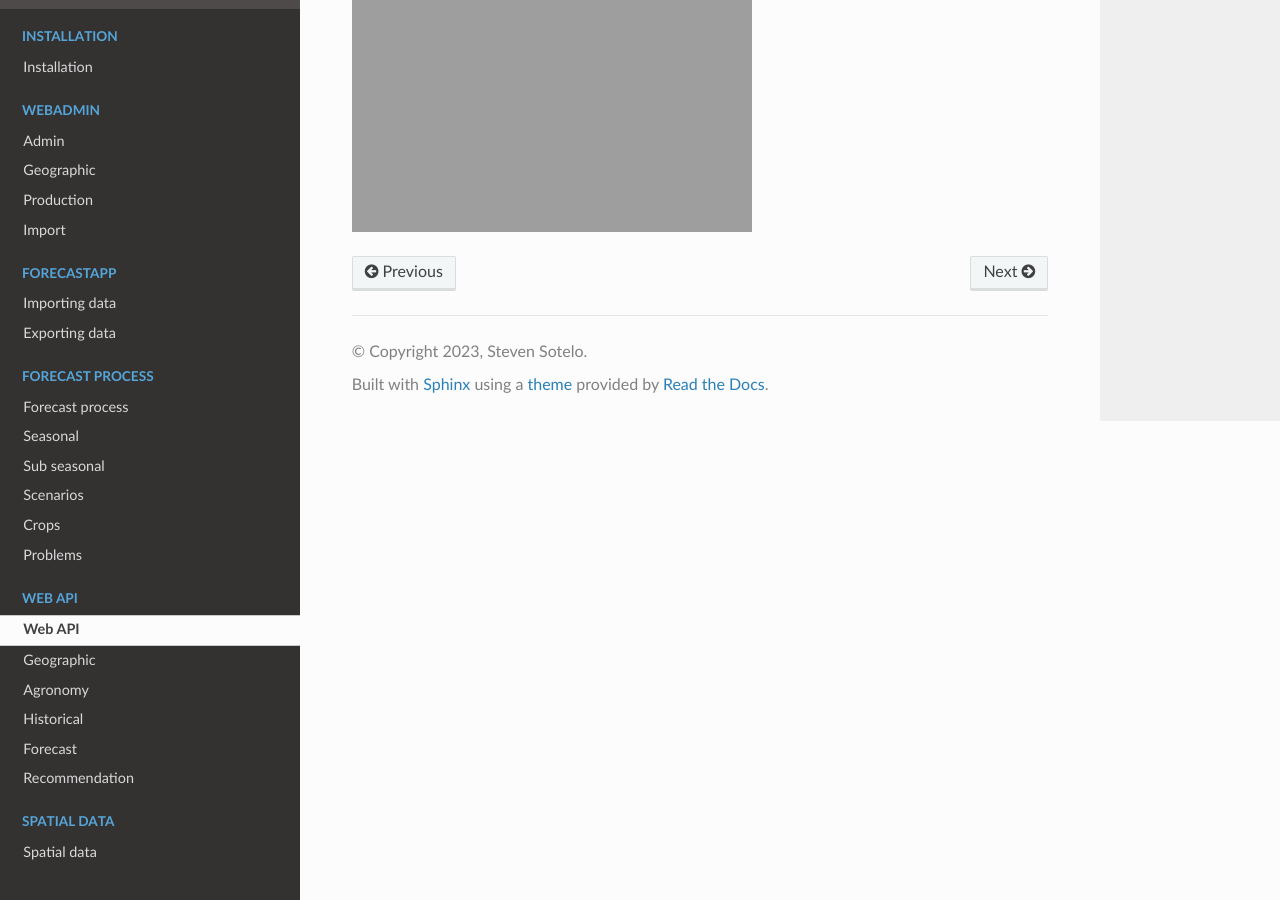
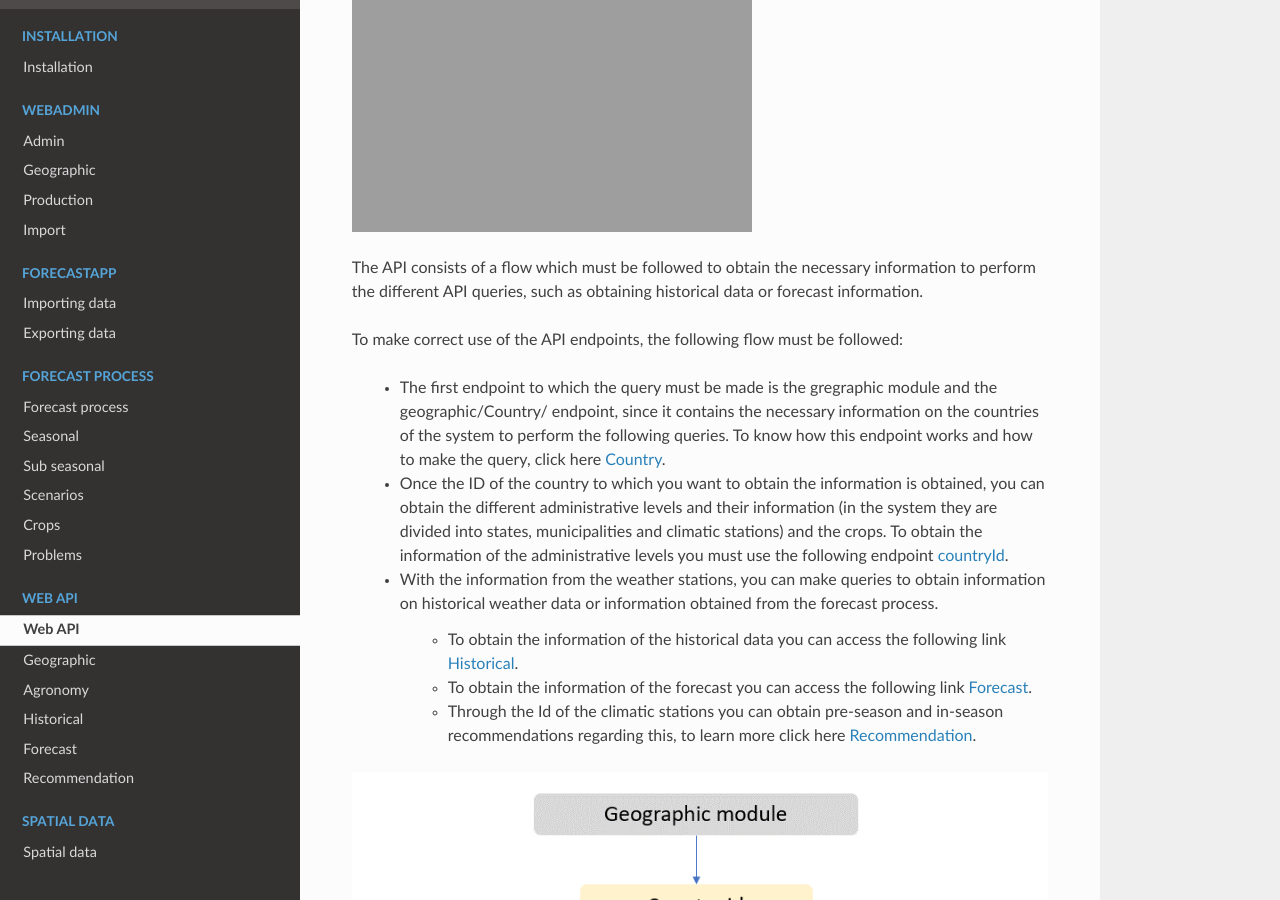
Before and after one commit to stevensotelo/aclimate_docs, a Sphinx documentation site: the page built from docs/source/08-webapi.rst, in a window 1280 px wide and 900 px high, scrolled down 516 px. Built offline with Sphinx 7.4.7 and the Read the Docs theme 2.0.0, drawn with Linux system fonts in a browser that asks for light colours.

Commit message:
api flow

```diff
--- a/docs/source/08-forecast.rst
+++ b/docs/source/08-forecast.rst
@@ -1,3 +1,6 @@
+.. _Forecast information endpoints:
+
+
 Forecast
 ########
 
--- a/docs/source/08-geographic.rst
+++ b/docs/source/08-geographic.rst
@@ -1,6 +1,7 @@
 Geographic
 ##########
 
+.. _Geographic Country:
 
 Country
 =======
@@ -49,7 +50,7 @@ CSV format example:
     :class: device-screen-vertical side-by-side
 
 
-
+.. _Geographic IdCountry:
 
 countryId
 =========
--- a/docs/source/08-historical.rst
+++ b/docs/source/08-historical.rst
@@ -1,3 +1,5 @@
+.. _Historical information endpoints:
+
 Historical
 ##########
 
--- a/docs/source/08-recommendation.rst
+++ b/docs/source/08-recommendation.rst
@@ -1,3 +1,5 @@
+.. _Recommendation endpoints:
+
 Recommendation
 ##############
 
--- a/docs/source/08-webapi.rst
+++ b/docs/source/08-webapi.rst
@@ -18,3 +18,23 @@ If you want to try the AClimate API you can enter the following link where you w
 .. image:: /_static/img/08-webapi/swagger_doc.*
     :alt: swagger_doc
     :class: device-screen-vertical side-by-side
+
+
+
+The API consists of a flow which must be followed to obtain the necessary information to perform the different API queries, such as obtaining historical data or forecast information.
+
+
+To make correct use of the API endpoints, the following flow must be followed:
+
+    * The first endpoint to which the query must be made is the gregraphic module and the geographic/Country/ endpoint, since it contains the necessary information on the countries of the system to perform the following queries. To know how this endpoint works and how to make the query, click here :ref:`Geographic Country`.
+    * Once the ID of the country to which you want to obtain the information is obtained, you can obtain the different administrative levels and their information (in the system they are divided into states, municipalities and climatic stations) and the crops. To obtain the information of the administrative levels you must use the following endpoint :ref:`Geographic IdCountry`.
+    * With the information from the weather stations, you can make queries to obtain information on historical weather data or information obtained from the forecast process.
+
+        - To obtain the information of the historical data you can access the following link :ref:`Historical information endpoints`.
+        - To obtain the information of the forecast you can access the following link :ref:`Forecast information endpoints`.
+        - Through the Id of the climatic stations you can obtain pre-season and in-season recommendations regarding this, to learn more click here :ref:`Recommendation endpoints`.
+
+
+.. image:: /_static/img/08-webapi/api_flow.*
+    :alt: api_flow
+    :class: device-screen-vertical side-by-side
```
Also changed, not shown: docs/source/_static/img/08-webapi/api_flow.png (added).
